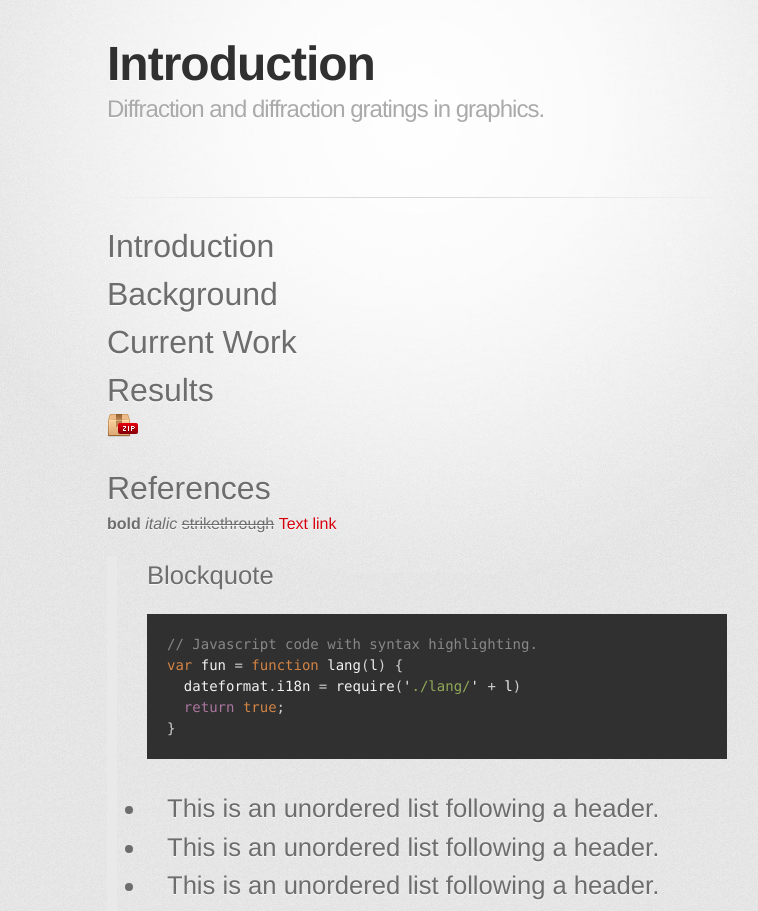
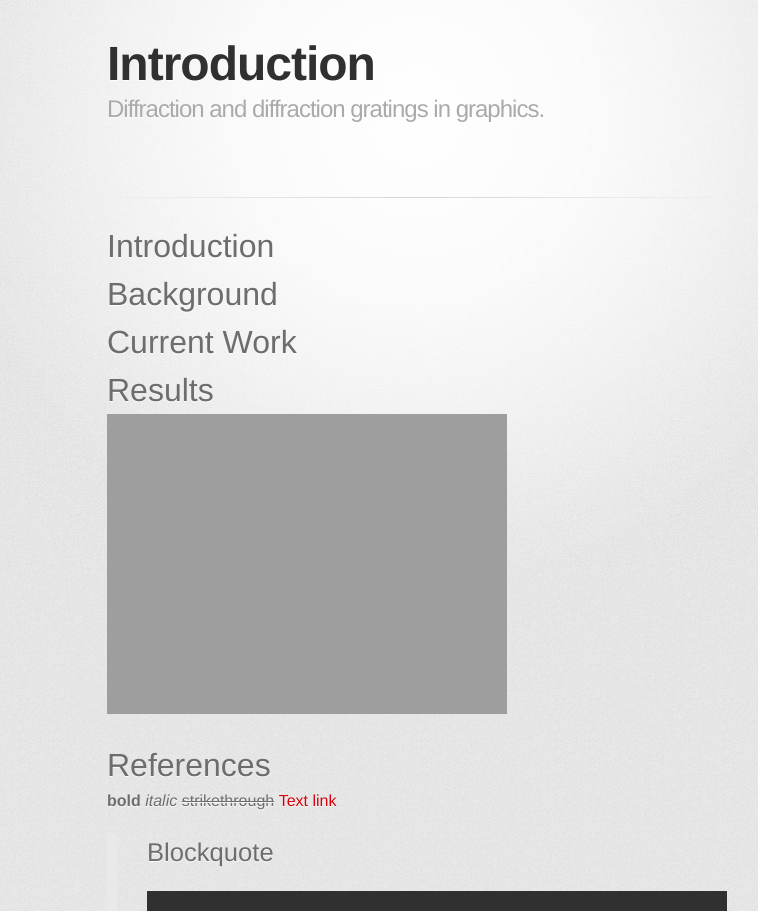
Before and after one commit to tabenmalik/cs354-diffraction-report, a Jekyll site: the page built from index.md, in a window 1280 px wide. Shown: the top 911 px of the page, without its empty margins (223-981 px from the left). Built offline with Jekyll 4.4.1, drawn with Linux system fonts in a browser that asks for light colours; some web fonts are replaced; our own code applies the rules of GitHub Pages for plain Markdown files.

Commit message:
Image Test

```diff
--- a/index.md
+++ b/index.md
@@ -10,7 +10,7 @@ layout: default
 
 # Results
 
-![diff_d]({{site.url}}{{site.baseurl}}/assets/images/zip-icon.png)
+![diff_d]({{site.url}}{{site.baseurl}}/assets/images/diff_d.gif)
 
 # References
 
```
